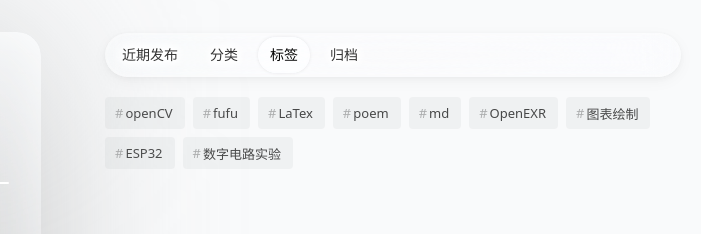
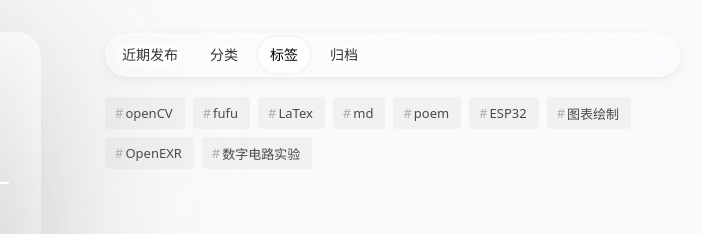
Before and after one commit to holiofox/holiofox.github.io, a plain HTML site: page tags/index.html in a window 1280 px wide. Shown: the top 234 px of the page, 263-964 px from the left. Drawn offline with nearby package versions, Linux system fonts and the light colour scheme; some packages are replaced by stand-ins of ours; grey boxes are pictures that could not be loaded; a small style sheet from the web is missing.

Commit message:
Site updated: 2025-09-06 17:03:43

```diff
--- a/tags/index.html
+++ b/tags/index.html
@@ -91,24 +91,24 @@
           <span class='name'>LaTex</span>
         </a>
 
+        <a class='tag' href="/tags/md/">
+          <span class='name'>md</span>
+        </a>
+
         <a class='tag' href="/tags/poem/">
           <span class='name'>poem</span>
         </a>
 
-        <a class='tag' href="/tags/md/">
-          <span class='name'>md</span>
-        </a>
-
-        <a class='tag' href="/tags/OpenEXR/">
-          <span class='name'>OpenEXR</span>
+        <a class='tag' href="/tags/ESP32/">
+          <span class='name'>ESP32</span>
         </a>
 
         <a class='tag' href="/tags/%E5%9B%BE%E8%A1%A8%E7%BB%98%E5%88%B6/">
           <span class='name'>图表绘制</span>
         </a>
 
-        <a class='tag' href="/tags/ESP32/">
-          <span class='name'>ESP32</span>
+        <a class='tag' href="/tags/OpenEXR/">
+          <span class='name'>OpenEXR</span>
         </a>
 
         <a class='tag' href="/tags/%E6%95%B0%E5%AD%97%E7%94%B5%E8%B7%AF%E5%AE%9E%E9%AA%8C/">
```
Also changed, not shown: qjsc/index.html (+1 -1 lines).
